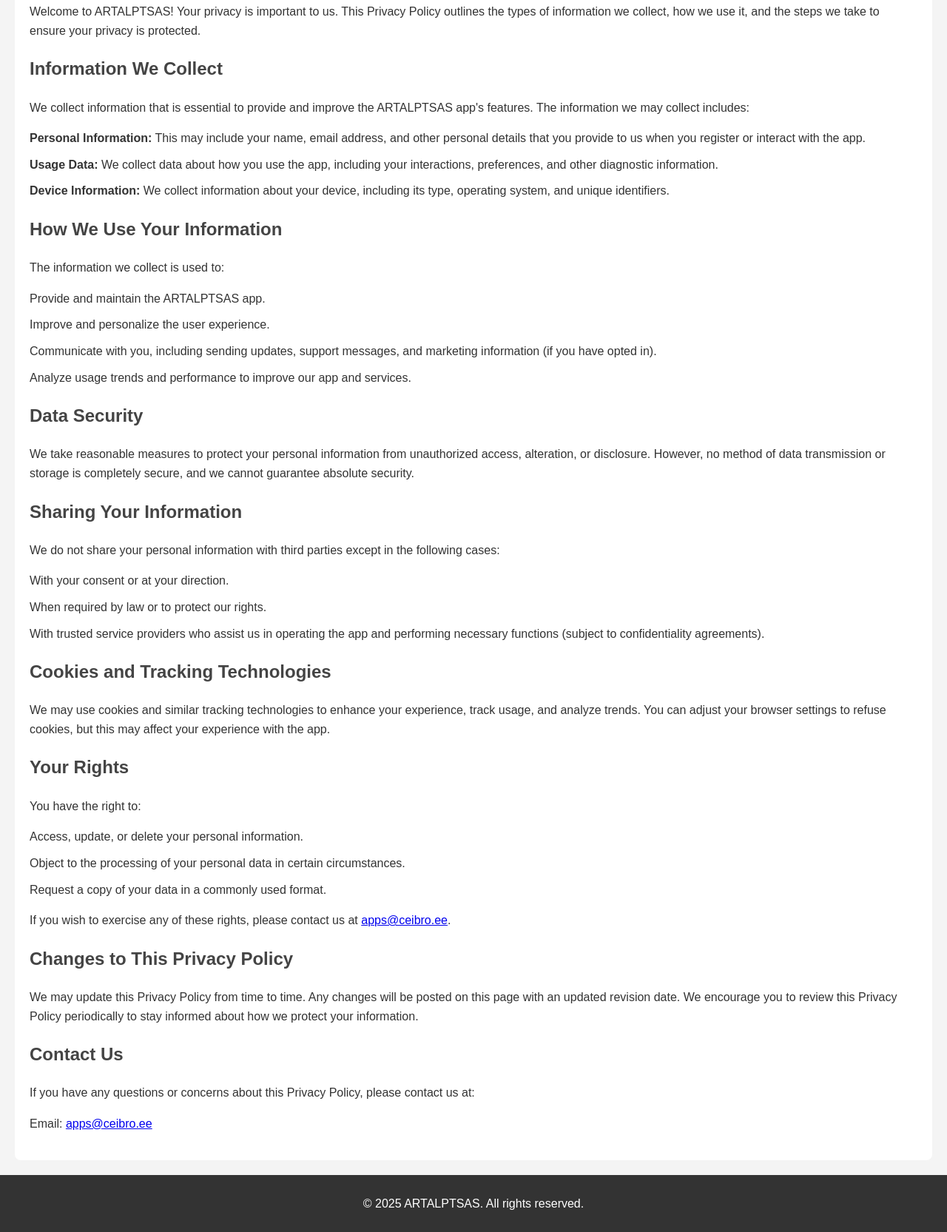
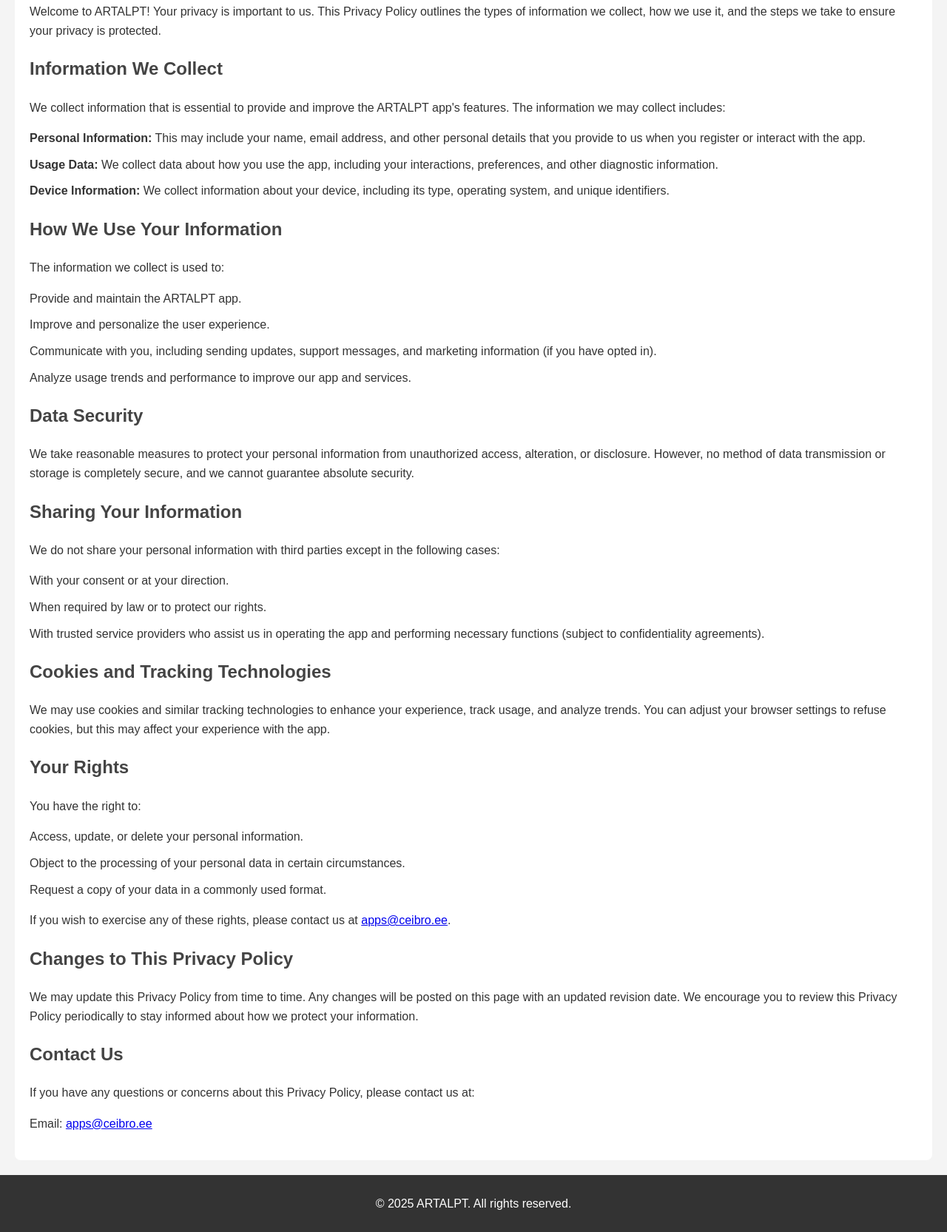
Before and after one commit to zxjota/ARTALPT-WEB, a plain HTML site: page index.html in a window 1280 px wide. Shown: the part 249-1914 px from the top of the page at 74% size. Drawn offline with Linux system fonts and the light colour scheme.

Commit message:
Update index.html

```diff
--- a/index.html
+++ b/index.html
@@ -3,7 +3,7 @@
 <head>
     <meta charset="UTF-8">
     <meta name="viewport" content="width=device-width, initial-scale=1.0">
-    <title>Privacy Policy - ARTALPTSAS</title>
+    <title>Privacy Policy - ARTALPT</title>
     <style>
         body {
             font-family: Arial, sans-serif;
@@ -75,15 +75,15 @@
 <body>
 
 <header>
-    <h1>Privacy Policy for ARTALPTSAS</h1>
+    <h1>Privacy Policy for ARTALPT</h1>
 </header>
 
 <section>
     <h2>Introduction</h2>
-    <p>Welcome to ARTALPTSAS! Your privacy is important to us. This Privacy Policy outlines the types of information we collect, how we use it, and the steps we take to ensure your privacy is protected.</p>
+    <p>Welcome to ARTALPT! Your privacy is important to us. This Privacy Policy outlines the types of information we collect, how we use it, and the steps we take to ensure your privacy is protected.</p>
 
     <h2>Information We Collect</h2>
-    <p>We collect information that is essential to provide and improve the ARTALPTSAS app's features. The information we may collect includes:</p>
+    <p>We collect information that is essential to provide and improve the ARTALPT app's features. The information we may collect includes:</p>
     <ul>
         <li><strong>Personal Information:</strong> This may include your name, email address, and other personal details that you provide to us when you register or interact with the app.</li>
         <li><strong>Usage Data:</strong> We collect data about how you use the app, including your interactions, preferences, and other diagnostic information.</li>
@@ -93,7 +93,7 @@
     <h2>How We Use Your Information</h2>
     <p>The information we collect is used to:</p>
     <ul>
-        <li>Provide and maintain the ARTALPTSAS app.</li>
+        <li>Provide and maintain the ARTALPT app.</li>
         <li>Improve and personalize the user experience.</li>
         <li>Communicate with you, including sending updates, support messages, and marketing information (if you have opted in).</li>
         <li>Analyze usage trends and performance to improve our app and services.</li>
@@ -131,7 +131,7 @@
 </section>
 
 <footer>
-    <p>&copy; 2025 ARTALPTSAS. All rights reserved.</p>
+    <p>&copy; 2025 ARTALPT. All rights reserved.</p>
 </footer>
 
 </body>
```
